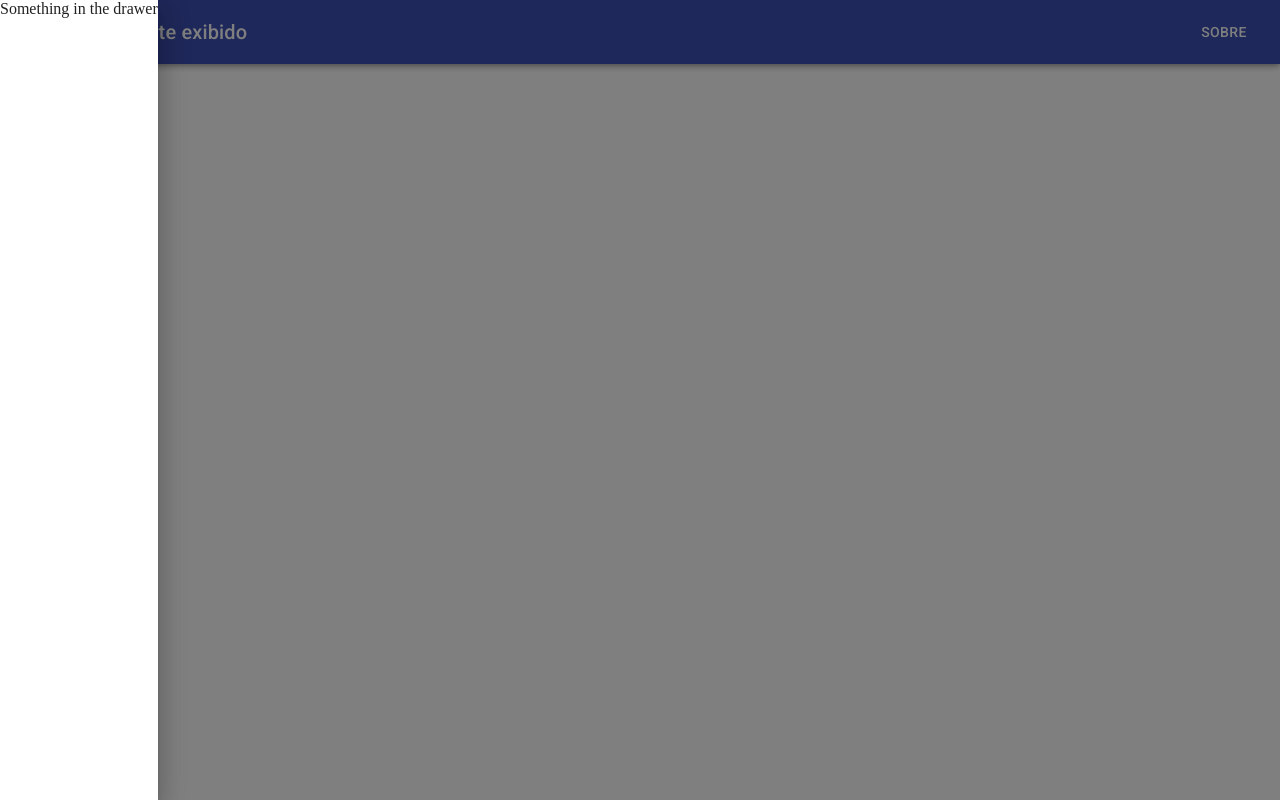
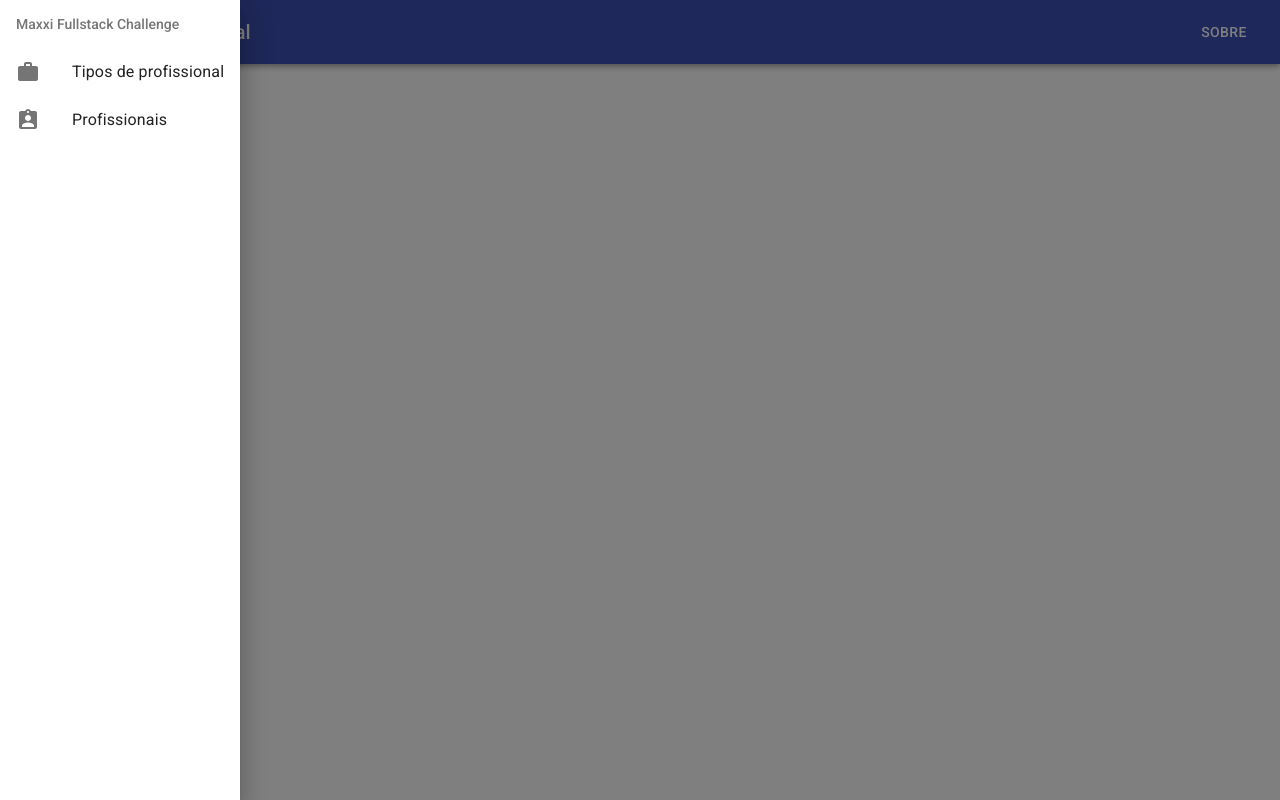
Before and after one commit to joaorodrs/professionals, a React (Create React App) app in the folder frontend/: page / in a window 1280 px wide. Both pictures are taken after a click on the button "menu". Built offline with nearby package versions, Linux system fonts and the light colour scheme.

Commit message:
feat: extracted the drawer component and the drawer list was made

```diff
--- /dev/null
+++ b/frontend/src/components/Drawer.js
@@ -0,0 +1,36 @@
+import { Drawer as MUIDrawer, List, ListItem, ListItemText, ListItemIcon, ListSubheader, Button } from '@material-ui/core'
+import { Work, AssignmentInd } from '@material-ui/icons'
+
+export const Drawer = ({ showDrawer, toggleDrawer, toggleComponent }) => {
+  return (
+    <MUIDrawer
+      anchor="left"
+      open={showDrawer}
+      onClose={toggleDrawer}
+    >
+      <List
+        component="nav"
+        aria-labelledby="maxxi-fullstack-challenge-subheader"
+        subheader={
+          <ListSubheader component="div" id="maxxi-fullstack-challenge-subheader">
+            Maxxi Fullstack Challenge
+          </ListSubheader>
+        }
+        style={{ width: '100%' }}
+      >
+        <ListItem button onClick={() => toggleComponent('Tipos de profissional')}>
+          <ListItemIcon>
+            <Work />
+          </ListItemIcon>
+          <ListItemText>Tipos de profissional</ListItemText>
+        </ListItem>
+        <ListItem button onClick={() => toggleComponent('Profissionais')}>
+          <ListItemIcon>
+            <AssignmentInd />
+          </ListItemIcon>
+          <ListItemText>Profissionais</ListItemText>
+        </ListItem>
+      </List>
+    </MUIDrawer>
+  )
+}
--- a/frontend/src/pages/Home.js
+++ b/frontend/src/pages/Home.js
@@ -1,14 +1,25 @@
 import React, { useState } from 'react'
 
-import { AppBar, Toolbar, IconButton, Typography, Drawer, Button } from '@material-ui/core'
-import { Menu, GitHub } from '@material-ui/icons'
+import { AppBar, Toolbar, IconButton, Typography, Button, Container } from '@material-ui/core'
+import { Menu } from '@material-ui/icons'
+
+import { Drawer } from '../components/Drawer'
 
 export const Home = () => {
-  const [component, setComponent] = useState('Professionals')
+  const [component, setComponent] = useState('Tipos de profissional')
   const [showDrawer, setShowDrawer] = useState(false)
 
   function toggleDrawer() {
     setShowDrawer(!showDrawer)
+  }
+
+  function toggleComponent(componentName) {
+    setComponent(componentName)
+    setShowDrawer(false)
+  }
+
+  function openProjectDetails() {
+    window.open('https://github.com/joaorodrs/professional-finding', '_blank')
   }
 
   return (
@@ -24,18 +35,19 @@ export const Home = () => {
             <Menu />
           </IconButton>
           <Typography variant="h6">
-            Componente exibido
+            {component}
           </Typography>
-          <Button style={{ marginLeft: 'auto' }} color="inherit">Sobre</Button>
+          <Button
+            style={{ marginLeft: 'auto' }}
+            color="inherit"
+            onClick={openProjectDetails}
+          >
+            Sobre
+          </Button>
         </Toolbar>
       </AppBar>
-      <Drawer
-        anchor="left"
-        open={showDrawer}
-        onClose={toggleDrawer}
-      >
-        Something in the drawer
-      </Drawer>
+      <Drawer showDrawer={showDrawer} toggleDrawer={toggleDrawer} toggleComponent={toggleComponent} />
+      <Container></Container>
     </div>
   )
 }
```
